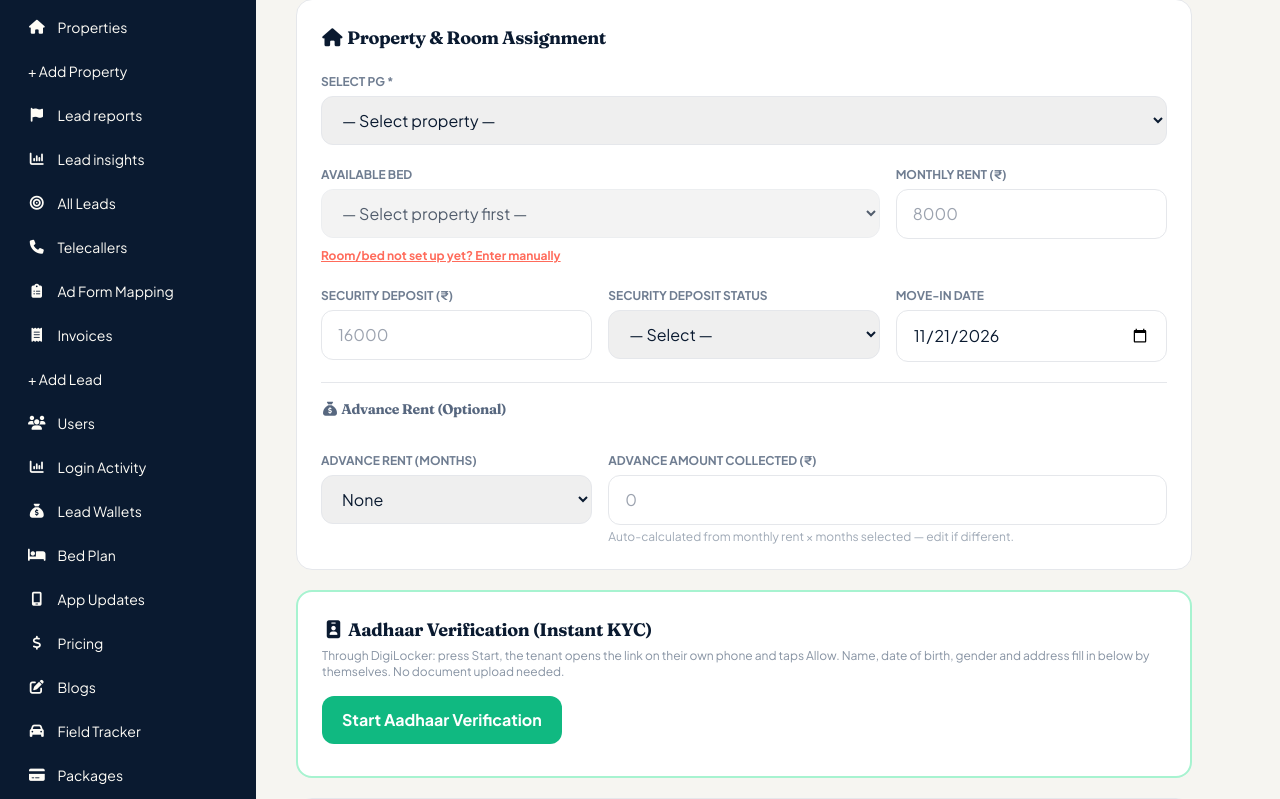
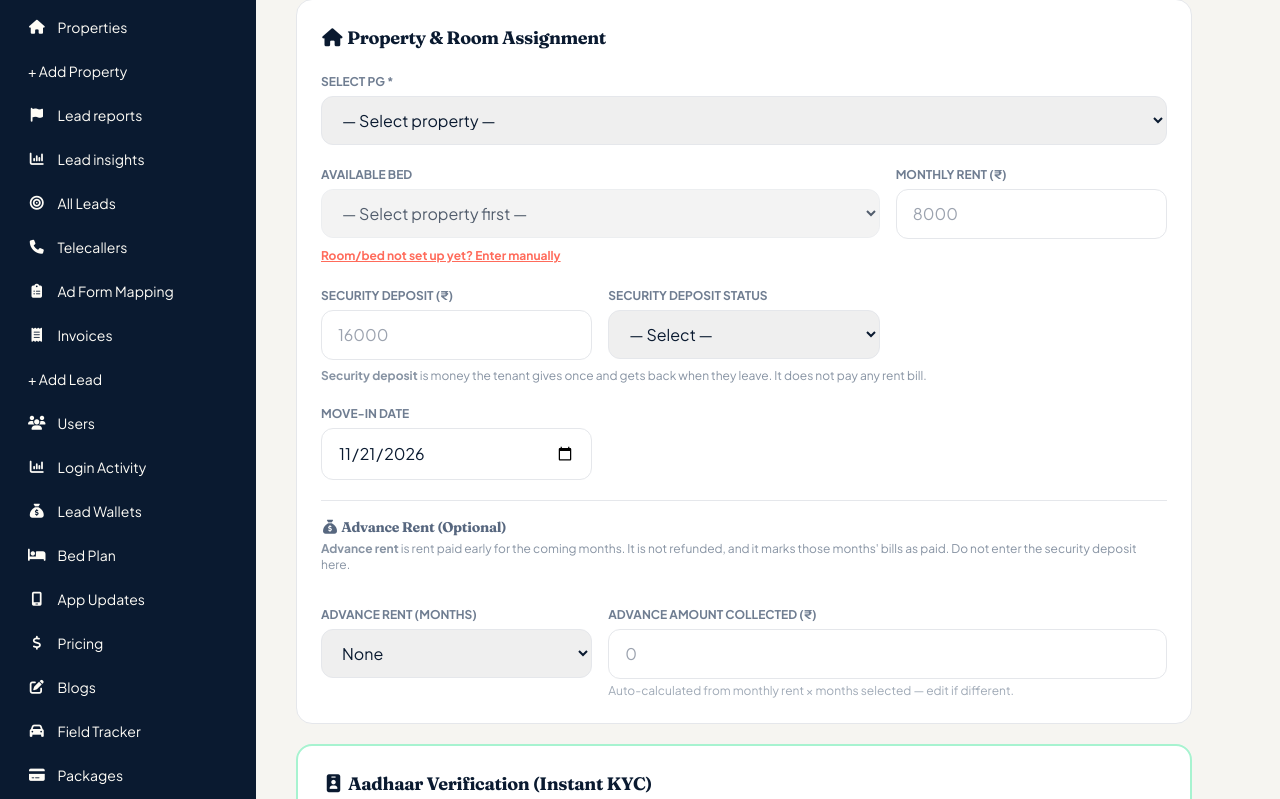
Before and after one commit to Helptogethergroup/Pizi, a Laravel app: page /owner/tenants/create in a window 1280 px wide. Shown: the part 234-1033 px from the top of the page. Run offline with Laravel 12, Linux system fonts and the light colour scheme; the visitor is signed in with stand-in values (Sample User, id 1); data comes from the database, SQL or seed files in the repository; data that the repository does not hold is empty; parts of the project's set-up code (start-up, migrations or seed data) failed here and were passed over; some libraries are stand-ins or nearby versions.

Commit message:
Add Tenant (website): one plain line each under Security deposit and Advance rent saying what they are, so a deposit is not entered as advance rent
Co-Authored-By: Claude Sonnet 5.5 <noreply@anthropic.com>

```diff
--- a/resources/views/owner/tenants/create.blade.php
+++ b/resources/views/owner/tenants/create.blade.php
@@ -70,13 +70,20 @@
                     <option value="pending">Pending</option>
                 </select>
             </div>
+            <p class="md:col-span-3 text-xs text-ink-900/50 -mt-2">
+                <b>Security deposit</b> is money the tenant gives once and gets back when they leave. It does not pay any rent bill.
+            </p>
             <div>
                 <label class="text-xs font-bold uppercase text-ink-900/60">Move-in Date</label>
                 <input name="move_in_date" type="date" value="{{ date('Y-m-d') }}" class="w-full mt-1 px-4 py-3 rounded-xl border border-ink-200">
             </div>
 
             <div class="md:col-span-3 border-t border-ink-100 pt-4 mt-1">
-                <h3 class="text-sm font-bold text-ink-900/70 mb-3"><i class="fa-solid fa-sack-dollar fa-fw"></i> Advance Rent (Optional)</h3>
+                <h3 class="text-sm font-bold text-ink-900/70 mb-1"><i class="fa-solid fa-sack-dollar fa-fw"></i> Advance Rent (Optional)</h3>
+                <p class="text-xs text-ink-900/50 mb-3">
+                    <b>Advance rent</b> is rent paid early for the coming months. It is not refunded, and it marks those months' bills as paid.
+                    Do not enter the security deposit here.
+                </p>
             </div>
             <div>
                 <label class="text-xs font-bold uppercase text-ink-900/60">Advance Rent (Months)</label>
```
